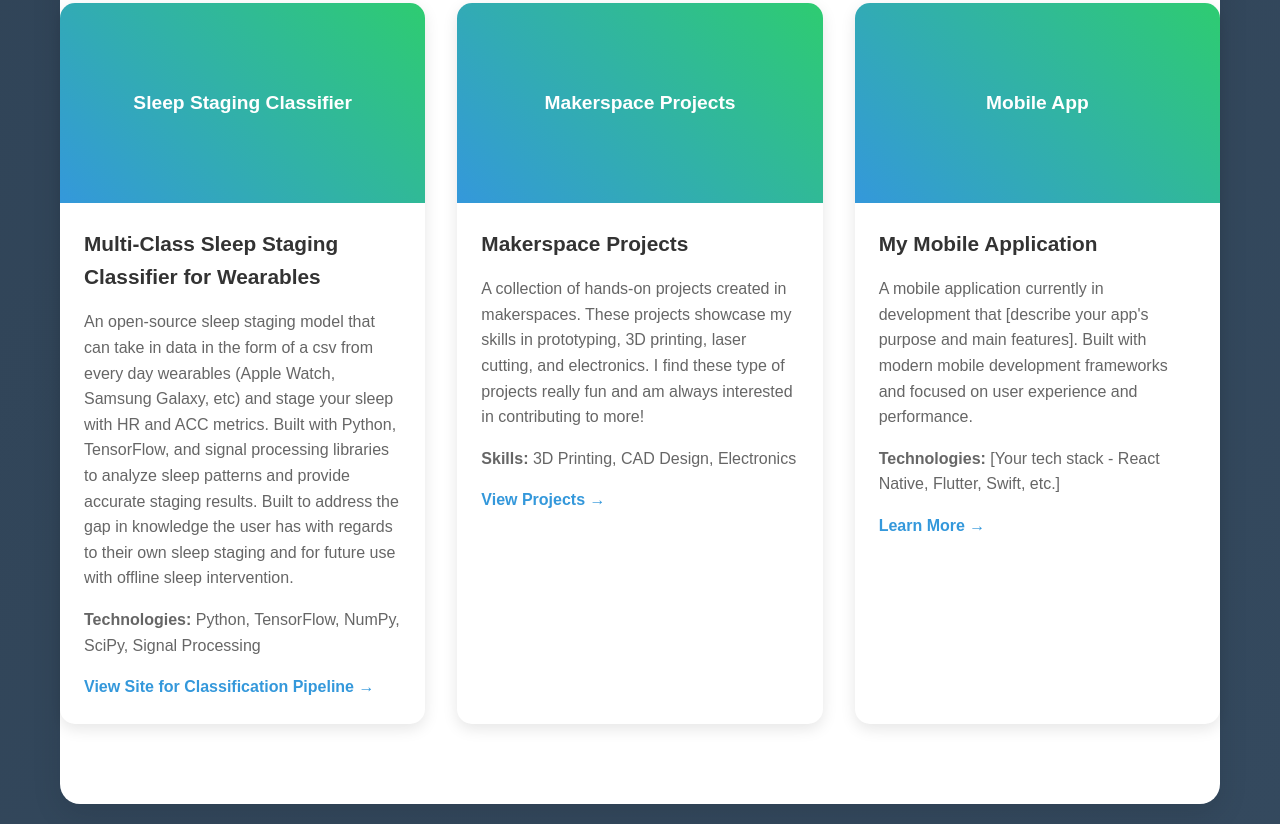
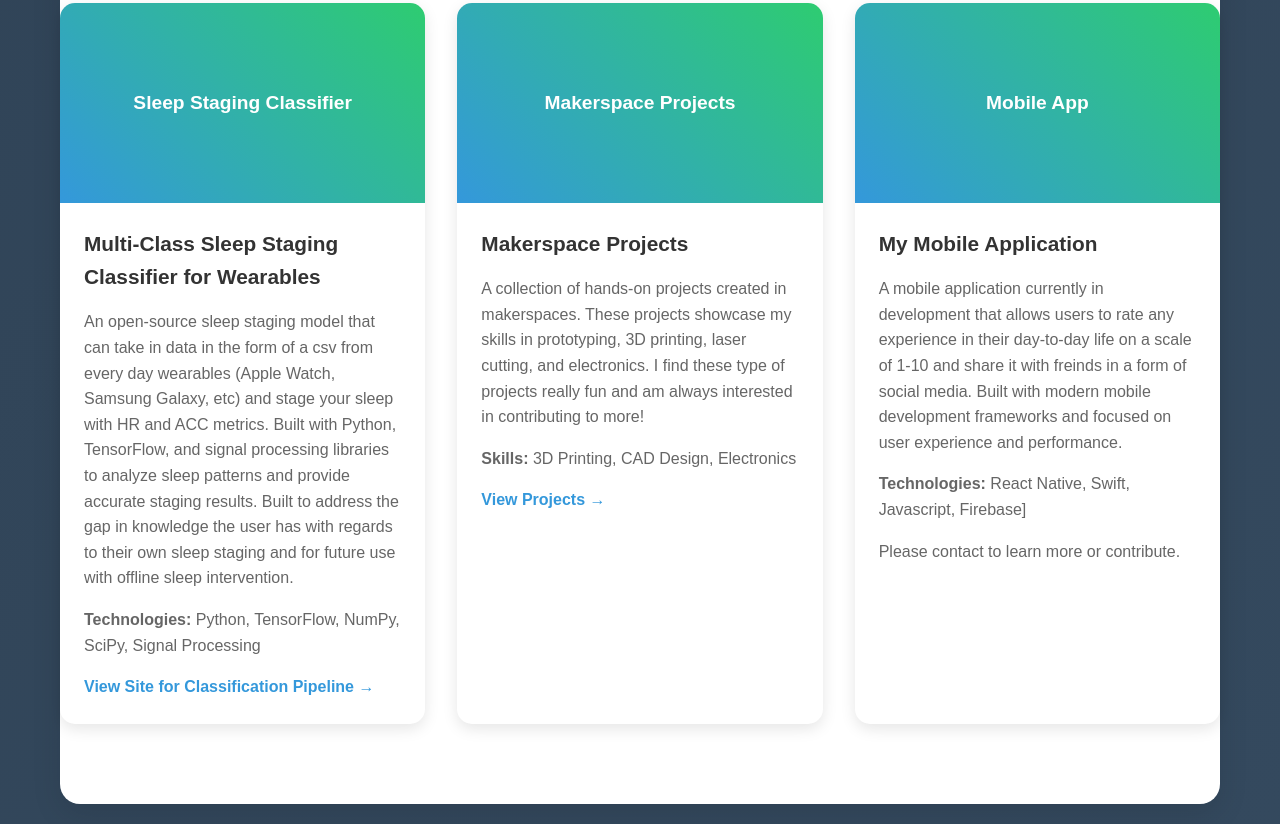
Before and after one commit to abbydulski/PersonalPortfolio, a plain HTML site: page index.html in a window 1280 px wide. Shown: the part 2941-3765 px from the top of the page. Drawn offline with Linux system fonts and the light colour scheme.

Commit message:
Update index.html

```diff
--- a/index.html
+++ b/index.html
@@ -536,9 +536,9 @@ f
                     <div class="project-image">Mobile App</div>
                     <div class="project-info">
                         <h3>My Mobile Application</h3>
-                        <p>A mobile application currently in development that [describe your app's purpose and main features]. Built with modern mobile development frameworks and focused on user experience and performance.</p>
-                        <p><strong>Technologies:</strong> [Your tech stack - React Native, Flutter, Swift, etc.]</p>
-                        <a href="#" class="project-link">Learn More →</a>
+                        <p>A mobile application currently in development that allows users to rate any experience in their day-to-day life on a scale of 1-10 and share it with freinds in a form of social media. Built with modern mobile development frameworks and focused on user experience and performance.</p>
+                        <p><strong>Technologies:</strong> React Native, Swift, Javascript, Firebase]</p>
+                        <p>Please contact to learn more or contribute.</p>
                     </div>
                 </div>
             </div>
```
